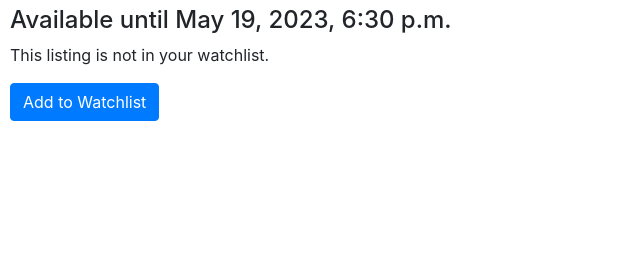
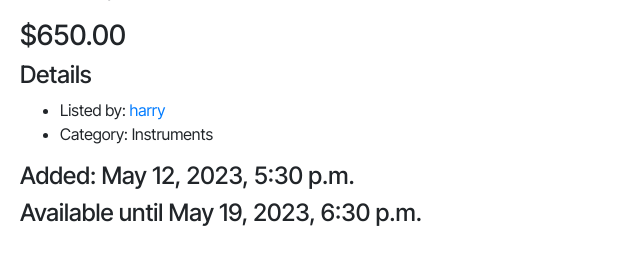
Before and after one commit to mohamed-amor1/CS50W, a Django app: page /listing_page/3 in a window 1280 px wide. Shown: the part 630-885 px from the top of the page, without its empty margins (0-640 px from the left). Before the commit the page ends 751 px from the top, so only its background shows below. Run offline with Django 4.2, Linux system fonts and the light colour scheme; data comes from the database, SQL or seed files in the repository; some libraries are stand-ins or nearby versions.

Commit message:
Add watchlist + users profiles

```diff
--- a/week-4-sql-models-migrations/project2/commerce/auctions/admin.py
+++ b/week-4-sql-models-migrations/project2/commerce/auctions/admin.py
@@ -1,5 +1,5 @@
 from django.contrib import admin
-from .models import Listing, Bid, Comment, Watchlist
+from .models import Listing, Bid, Comment, Watchlist, User, AbstractUser
 
 
 # Register your models here.
@@ -18,3 +18,4 @@ class ListingAdmin(admin.ModelAdmin):
 
 admin.site.register(Listing, ListingAdmin)
 admin.site.register(Watchlist)
+admin.site.register(User)
--- a/week-4-sql-models-migrations/project2/commerce/auctions/models.py
+++ b/week-4-sql-models-migrations/project2/commerce/auctions/models.py
@@ -70,8 +70,8 @@ class Comment(models.Model):
 
 
 class Watchlist(models.Model):
-    user = models.ForeignKey(User, on_delete=models.CASCADE, default=1)
-    listings = models.ManyToManyField(Listing, blank=True)
+    user = models.ForeignKey(User, related_name="watchlists", on_delete=models.CASCADE)
+    listings = models.ManyToManyField(Listing, blank=True, related_name="watchlists")
     timestamp = models.DateTimeField(auto_now_add=True)
 
     def __str__(self):
--- a/week-4-sql-models-migrations/project2/commerce/auctions/templates/auctions/layout.html
+++ b/week-4-sql-models-migrations/project2/commerce/auctions/templates/auctions/layout.html
@@ -4,13 +4,41 @@
 <html lang="en">
   <head>
     <title>{% block title %}Auctions{% endblock %}</title>
+    <link href="{% static 'auctions/styles.css' %}" rel="stylesheet" />
+
     <link
       rel="stylesheet"
       href="https://stackpath.bootstrapcdn.com/bootstrap/4.4.1/css/bootstrap.min.css"
       integrity="sha384-Vkoo8x4CGsO3+Hhxv8T/Q5PaXtkKtu6ug5TOeNV6gBiFeWPGFN9MuhOf23Q9Ifjh"
       crossorigin="anonymous"
     />
-    <link href="{% static 'auctions/styles.css' %}" rel="stylesheet" />
+    <link rel="preconnect" href="https://fonts.googleapis.com" />
+    <link rel="preconnect" href="https://fonts.gstatic.com" crossorigin />
+    <link rel="preconnect" href="https://fonts.googleapis.com" />
+    <link rel="preconnect" href="https://fonts.gstatic.com" crossorigin />
+    <link
+      href="https://fonts.googleapis.com/css2?family=Inter+Tight:ital,wght@0,100;0,200;0,300;0,400;0,500;0,600;0,700;0,800;0,900;1,100;1,200;1,300;1,400;1,500;1,600;1,700;1,800;1,900&display=swap"
+      rel="stylesheet"
+    />
+    <style>
+      body {
+        font-family: "Inter Tight", sans-serif;
+        padding: 20px;
+      }
+      .card {
+        display: flex;
+        flex-direction: column;
+        height: 100%;
+      }
+
+      .card-body {
+        flex-grow: 1;
+      }
+
+      .card-footer {
+        margin-top: auto;
+      }
+    </style>
   </head>
   <body>
     <h1>Auctions</h1>
@@ -18,16 +46,26 @@
       {% if user.is_authenticated %} Signed in as
       <strong>{{ user.username }}</strong>. {% else %} Not signed in. {% endif %}
     </div>
-    <ul class="nav">
+    <ul class="nav" >
       <li class="nav-item">
         <a class="nav-link" href="{% url 'index' %}">Active Listings</a>
       </li>
+      <li class="nav-item">
+        <a class="nav-link" href="{% url 'categories' %}">Categories</a>
+      </li>
       {% if user.is_authenticated %}
       <li class="nav-item">
-        <a class="nav-link" href="{% url 'watchlist' %}">Watchlist</a>
+        <a class="nav-link" href="{% url 'watchlist' %}"
+          >Watchlist {% if watchlist_count > 0 %}
+          <span class="badge bg-secondary text-white ml-0"
+            >{{ watchlist_count }}</span
+          >
+          {% endif %}
+        </a>
       </li>
+
       <li class="nav-item">
-        <a class="nav-link" href="{% url 'create_listing' %}">Create Listing</a>
+        <a class="nav-link" href="{% url 'create_listing' %}">List your item</a>
       </li>
       <li class="nav-item">
         <a class="nav-link" href="{% url 'logout' %}">Log Out</a>
--- a/week-4-sql-models-migrations/project2/commerce/auctions/templates/auctions/listing_page.html
+++ b/week-4-sql-models-migrations/project2/commerce/auctions/templates/auctions/listing_page.html
@@ -6,11 +6,12 @@
     background-color: gray;
     color: white;
     padding: 3px;
-    width: 85px;
+    width: 70px;
     border-radius: 10px;
-    height: 30px;
+    height: 25px;
     align-items: center;
     font-weight: 600;
+    font-size: small;
     text-align: center;
   "
 >
@@ -22,23 +23,34 @@
     src="{{ listing.image }}"
     alt="Listing Image"
     class="img-fluid"
-    style="width: 300px"
+    style="width: 500px; padding: 30px"
   />
   {% endif %}
 </div>
-<h2>Description:</h2>
 <p>{{ listing.description }}</p>
-<h4>Seller: {{ listing.seller }}</h4>
-<h3>Current Price: ${{ listing.current_price }}</h3>
+<h3>${{ listing.current_price }}</h3>
+<h4>Details</h4>
+<ul>
+  <li>Listed by:
+    <a href="{% url 'user' listing.seller.id %}">{{ listing.seller }}</a>
+  </li>
+  <li>Category: {{ listing.category }}</li>
+</ul>
 <h4>Added: {{ listing.start_date }}</h4>
 <h4>Available until {{ listing.end_date }}</h4>
+{% if user.is_authenticated %}
 {% if watchlist %}
 <p>This listing is already in your watchlist.</p>
 {% else %}
 <p>This listing is not in your watchlist.</p>
-<form method="POST" action="{% url 'watchlist' %}">
+<form method="POST" action="{% url 'watchlist' %}" name="addForm">
   {% csrf_token %}
   <input type="hidden" name="listing_id" value="{{ listing.id }}" />
-  <button type="submit" class="btn btn-primary">Add to Watchlist</button>
+  <button type="submit" class="btn btn-primary" name="addForm">
+    Add to Watchlist
+  </button>
 </form>
-{% endif %} {% endblock %}
+{% endif %}
+{% endif %}
+
+{% endblock %}
--- a/week-4-sql-models-migrations/project2/commerce/auctions/urls.py
+++ b/week-4-sql-models-migrations/project2/commerce/auctions/urls.py
@@ -10,4 +10,6 @@ urlpatterns = [
     path("create_listing", views.create_listing, name="create_listing"),
     path("listing_page/<int:id>", views.listing_page, name="listing_page"),
     path("watchlist/", views.watchlist, name="watchlist"),
+    path("user/<int:seller_id>", views.user, name="user"),
+    path("categories", views.categories, name="categories"),
 ]
--- a/week-4-sql-models-migrations/project2/commerce/auctions/views.py
+++ b/week-4-sql-models-migrations/project2/commerce/auctions/views.py
@@ -132,9 +132,27 @@ def watchlist(request):
             return redirect("watchlist")
 
         watchlist, _ = Watchlist.objects.get_or_create(user=request.user)
-        watchlist.listings.add(listing)
 
-        return redirect("watchlist")
+        if "addForm" in request.POST:
+            watchlist.listings.add(listing)
+        elif "deleteForm" in request.POST:
+            watchlist.listings.remove(listing)
 
-    watchlist = Watchlist.objects.filter(user=request.user)
-    return render(request, "auctions/watchlist.html", {"watchlist": watchlist})
+    watchlist = Watchlist.objects.filter(user=request.user).prefetch_related("listings")
+    message = (
+        "You don't have any items in your watchlist." if not watchlist.exists() else ""
+    )
+    return render(
+        request, "auctions/watchlist.html", {"watchlist": watchlist, "message": message}
+    )
+
+
+def user(request, seller_id):
+    seller = get_object_or_404(User, id=seller_id)
+    listings = Listing.objects.filter(seller=seller)
+    return render(request, "auctions/user.html", {"seller": seller, "listings": listings})
+
+
+def categories(request):
+    categories = Listing.objects.values_list("category", flat=True).distinct()
+    return render(request, "auctions/categories.html", {"categories": categories})
--- /dev/null
+++ b/week-4-sql-models-migrations/project2/commerce/commerce/context_processors.py
@@ -0,0 +1,12 @@
+from auctions.models import Watchlist
+
+
+def watchlist_count(request):
+    watchlist_count = 0  # Initialize with default value
+
+    if request.user.is_authenticated:
+        watchlist = Watchlist.objects.filter(user=request.user).first()
+        if watchlist is not None:
+            watchlist_count = watchlist.listings.count()
+
+    return {"watchlist_count": watchlist_count}
```
Also changed, not shown: week-4-sql-models-migrations/project2/commerce/auctions/templates/auctions/categories.html (added, +7 -0 lines), week-4-sql-models-migrations/project2/commerce/auctions/templates/auctions/create_listing.html (+27 -5 lines), week-4-sql-models-migrations/project2/commerce/auctions/templates/auctions/index.html (+10 -9 lines), week-4-sql-models-migrations/project2/commerce/auctions/templates/auctions/user.html (added, +55 -0 lines), week-4-sql-models-migrations/project2/commerce/auctions/templates/auctions/watchlist.html (+17 -8 lines), week-4-sql-models-migrations/project2/commerce/commerce/settings.py (+40 -37 lines), week-4-sql-models-migrations/project2/commerce/auctions/migrations/0007_alter_watchlist_user.py (added), week-4-sql-models-migrations/project2/commerce/auctions/migrations/0008_alter_watchlist_listings_alter_watchlist_user.py (added), week-4-sql-models-migrations/project2/commerce/auctions/static/auctions/styles.css (line endings or trailing spaces), week-4-sql-models-migrations/project2/commerce/db.sqlite3.
